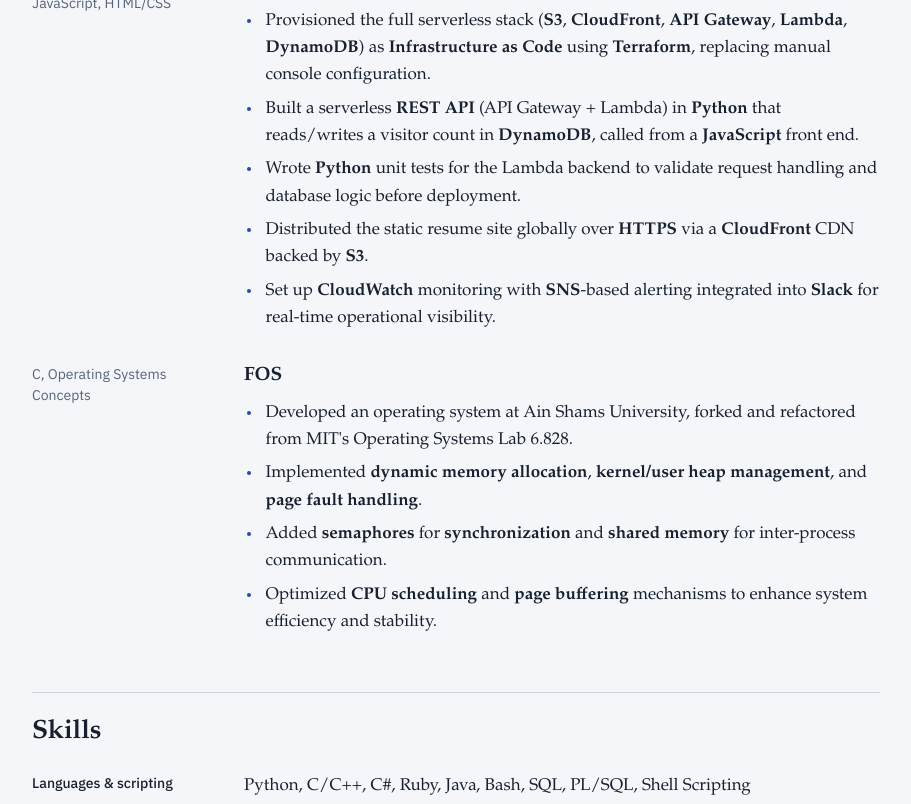
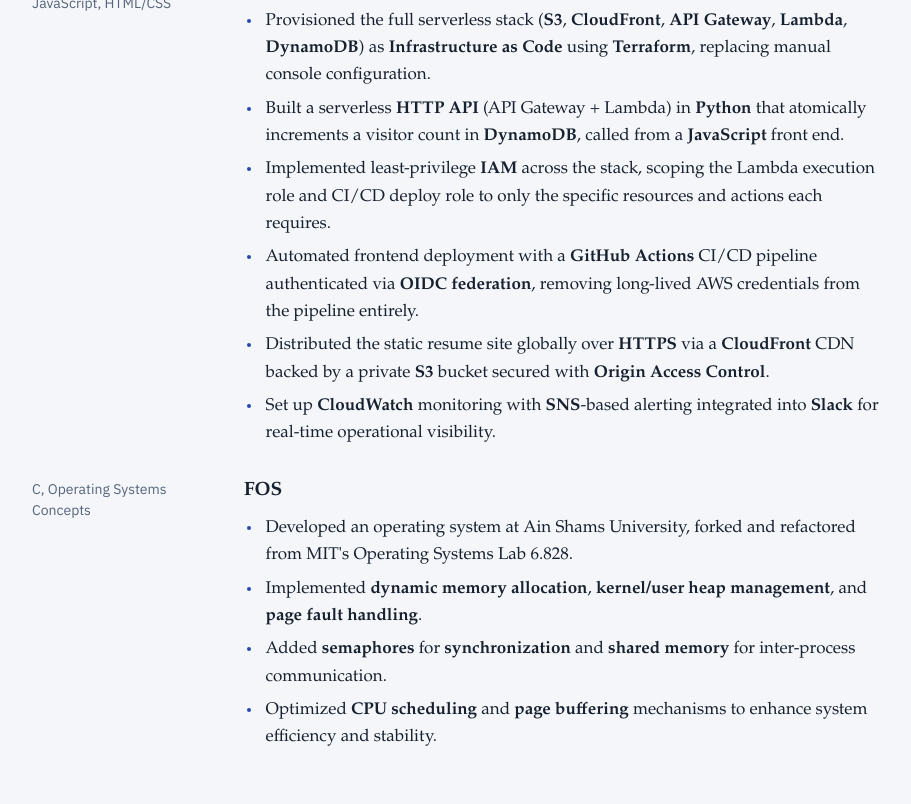
Before and after one commit to Nayeraneru/cloud-resume-challenge, a plain HTML site: page site/index.html in a window 1280 px wide. Shown: the part 3483-4287 px from the top of the page, without its empty margins (184-1095 px from the left). Drawn offline with Linux system fonts and the light colour scheme; no server answers; a web font is replaced by a local one.

Commit message:
Updating resume info

```diff
--- a/site/index.html
+++ b/site/index.html
@@ -206,12 +206,13 @@
               <p>AWS, Terraform, Python, JavaScript, HTML/CSS</p>
             </div>
             <div class="body">
-              <h3><a href="CF-IP">Cloud Resume Challenge</a></h3>
+              <h3><a href="https://github.com/Nayeraneru/cloud-resume-challenge">Cloud Resume Challenge</a></h3>
               <ul>
                 <li>Provisioned the full serverless stack (<strong>S3</strong>, <strong>CloudFront</strong>, <strong>API Gateway</strong>, <strong>Lambda</strong>, <strong>DynamoDB</strong>) as <strong>Infrastructure as Code</strong> using <strong>Terraform</strong>, replacing manual console configuration.</li>
-                <li>Built a serverless <strong>REST API</strong> (API Gateway + Lambda) in <strong>Python</strong> that reads/writes a visitor count in <strong>DynamoDB</strong>, called from a <strong>JavaScript</strong> front end.</li>
-                <li>Wrote <strong>Python</strong> unit tests for the Lambda backend to validate request handling and database logic before deployment.</li>
-                <li>Distributed the static resume site globally over <strong>HTTPS</strong> via a <strong>CloudFront</strong> CDN backed by <strong>S3</strong>.</li>
+                <li>Built a serverless <strong>HTTP API</strong> (API Gateway + Lambda) in <strong>Python</strong> that atomically increments a visitor count in <strong>DynamoDB</strong>, called from a <strong>JavaScript</strong> front end.</li>
+                <li>Implemented least-privilege <strong>IAM</strong> across the stack, scoping the Lambda execution role and CI/CD deploy role to only the specific resources and actions each requires.</li>
+                <li>Automated frontend deployment with a <strong>GitHub Actions</strong> CI/CD pipeline authenticated via <strong>OIDC federation</strong>, removing long-lived AWS credentials from the pipeline entirely.</li>
+                <li>Distributed the static resume site globally over <strong>HTTPS</strong> via a <strong>CloudFront</strong> CDN backed by a private <strong>S3</strong> bucket secured with <strong>Origin Access Control</strong>.</li>
                 <li>Set up <strong>CloudWatch</strong> monitoring with <strong>SNS</strong>-based alerting integrated into <strong>Slack</strong> for real-time operational visibility.</li>
               </ul>
             </div>
```
